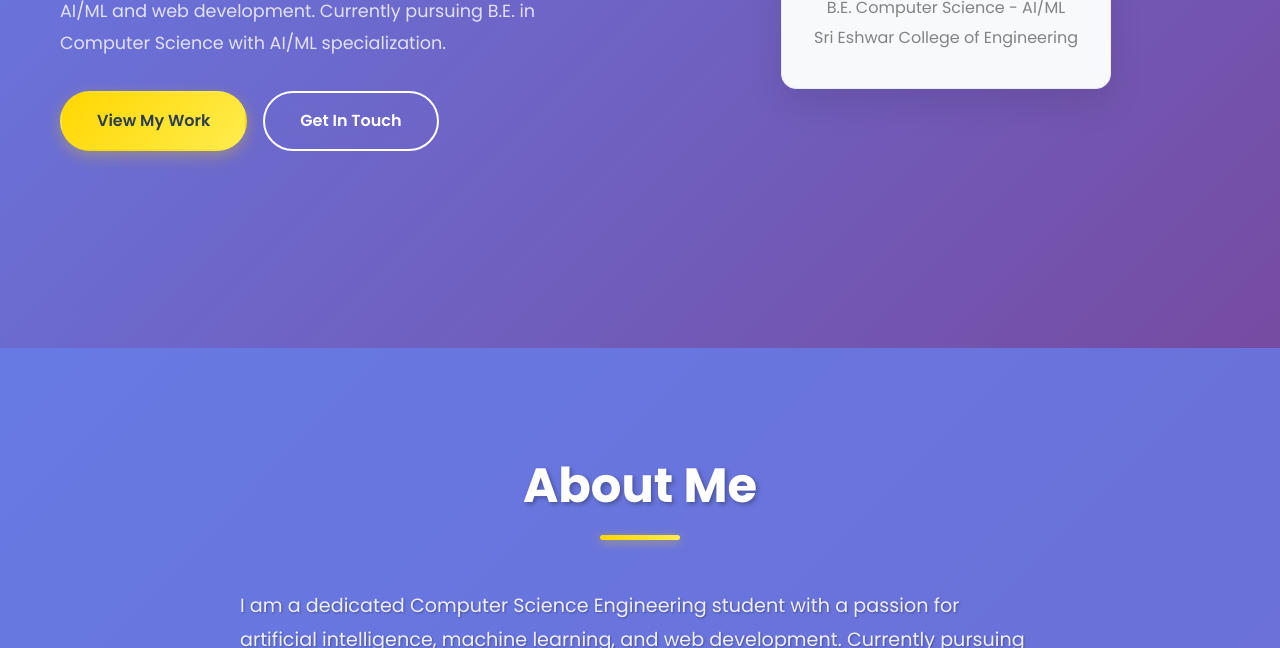
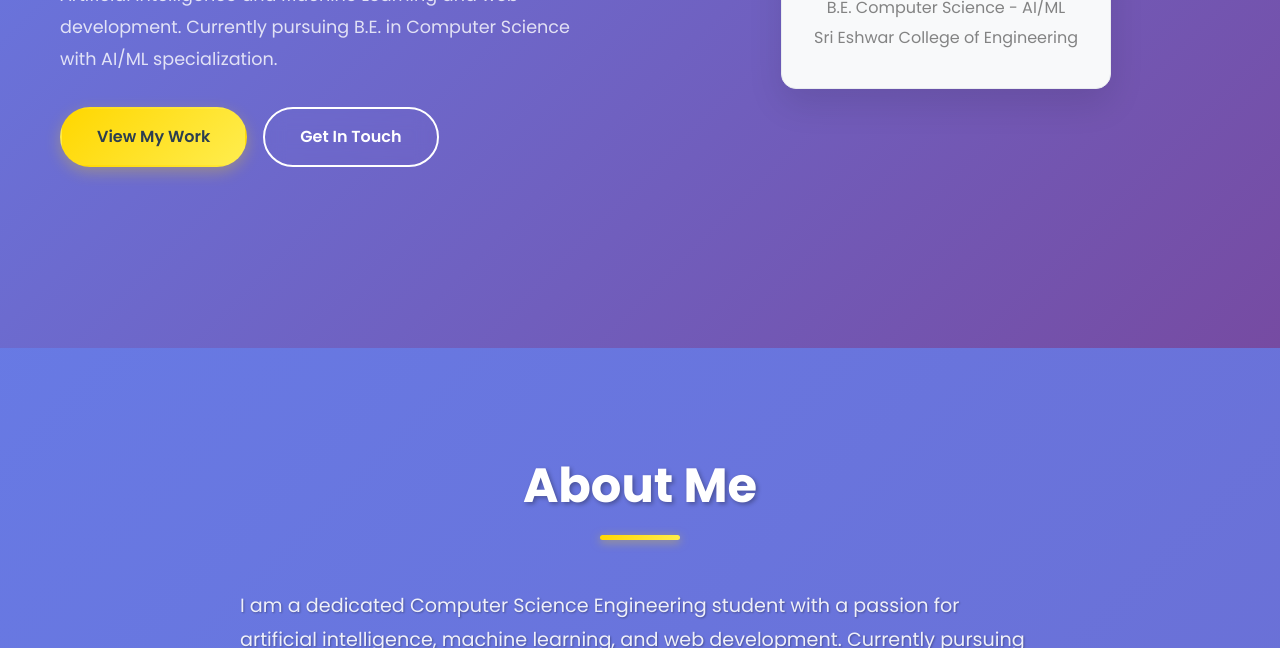
Before and after one commit to mohammed123-code/MyPortFolio, a plain HTML site: page index.html in a window 1280 px wide. Shown: the part 452-1100 px from the top of the page. Drawn offline with Linux system fonts and the light colour scheme.

Commit message:
Update hero description to specify "Artificial Intelligence" and "Machine Learning"

```diff
--- a/index.html
+++ b/index.html
@@ -52,7 +52,7 @@
             <div class="hero-content">
                 <h1 class="hero-title">Hi, I'm Santhu Mohammed M</h1>
                 <p class="hero-subtitle">Computer Science Engineering Student | AI/ML Enthusiast | Web Developer</p>
-                <p class="hero-description">Passionate about technology and innovation, specializing in AI/ML and web development. Currently pursuing B.E. in Computer Science with AI/ML specialization.</p>
+                <p class="hero-description">Passionate about technology and innovation, specializing in Artificial Intelligence and Machine Learning and web development. Currently pursuing B.E. in Computer Science with AI/ML specialization.</p>
                 <div class="hero-buttons">
                     <a href="#projects" class="btn btn-primary">View My Work</a>
                     <a href="#contact" class="btn btn-secondary">Get In Touch</a>
```
